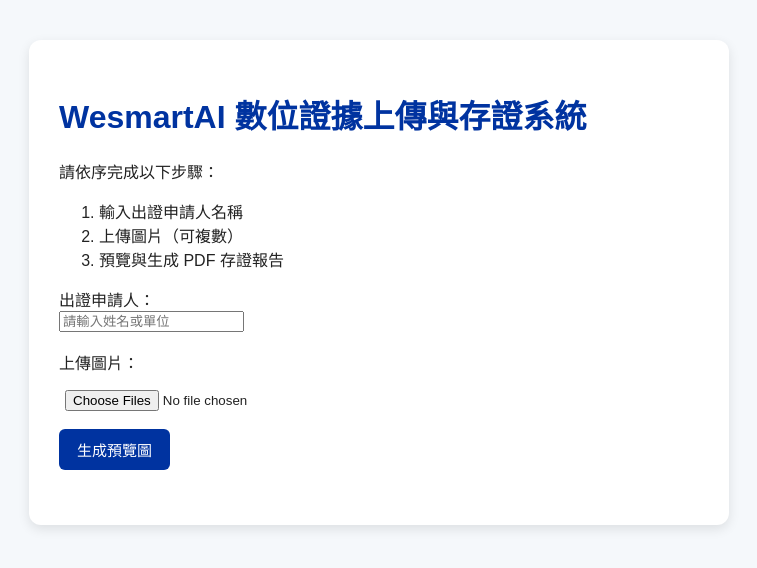
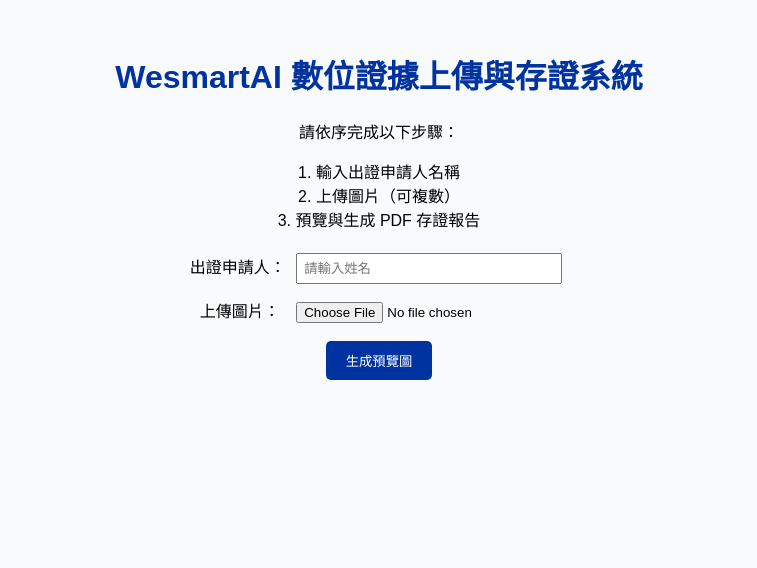
Before and after one commit to takecovertaiwan-cmyk/GPT-UPLOAD, a Flask app: page / in a window 1280 px wide. Shown: the top 568 px of the page, without its empty margins (261-1018 px from the left). Run offline with Flask 3, Linux system fonts and the light colour scheme.

Commit message:
Update index.html

```diff
--- a/templates/index.html
+++ b/templates/index.html
@@ -1,127 +1,134 @@
 <!DOCTYPE html>
 <html lang="zh-Hant">
 <head>
-  <meta charset="UTF-8" />
+  <meta charset="UTF-8">
+  <meta name="viewport" content="width=device-width, initial-scale=1.0" />
   <title>WesmartAI 數位證據上傳與存證系統</title>
   <style>
     body {
-      font-family: "Noto Sans TC", "Microsoft JhengHei", sans-serif;
-      background-color: #f5f8fb;
+      font-family: "Taipei Sans TC", Arial, sans-serif;
+      background-color: #f8fafc;
       margin: 0;
-      padding: 40px;
-      color: #222;
+      padding: 30px;
+      text-align: center;
     }
     h1 {
       color: #0033a0;
-      font-weight: 700;
     }
-    .container {
-      background: white;
-      border-radius: 12px;
-      padding: 30px;
-      max-width: 640px;
-      margin: auto;
-      box-shadow: 0 4px 12px rgba(0,0,0,0.1);
-    }
-    input[type=file] {
-      margin-top: 10px;
+    input[type="text"], input[type="file"] {
+      margin: 6px;
       padding: 6px;
+      width: 250px;
     }
     button {
       background-color: #0033a0;
       color: white;
+      padding: 10px 20px;
       border: none;
-      padding: 10px 18px;
-      border-radius: 6px;
+      border-radius: 5px;
       cursor: pointer;
-      margin-top: 12px;
-      font-size: 15px;
+      margin: 6px;
     }
     button:hover {
       background-color: #0055cc;
     }
-    #preview {
-      margin-top: 25px;
-      text-align: center;
+    .preview {
+      margin-top: 20px;
     }
-    #preview img {
-      max-width: 90%;
-      border: 1px solid #ccc;
-      border-radius: 8px;
+    img {
+      max-width: 400px;
+      border-radius: 10px;
+      box-shadow: 0 2px 6px rgba(0,0,0,0.15);
     }
   </style>
 </head>
 <body>
-  <div class="container">
-    <h1>WesmartAI 數位證據上傳與存證系統</h1>
-    <p>請依序完成以下步驟：</p>
-    <ol>
-      <li>輸入出證申請人名稱</li>
-      <li>上傳圖片（可複數）</li>
-      <li>預覽與生成 PDF 存證報告</li>
-    </ol>
+  <h1>WesmartAI 數位證據上傳與存證系統</h1>
 
-    <form id="uploadForm" enctype="multipart/form-data">
-      <label>出證申請人：</label><br>
-      <input type="text" id="applicant" placeholder="請輸入姓名或單位" required /><br><br>
+  <p>請依序完成以下步驟：</p>
+  <p>1. 輸入出證申請人名稱<br>2. 上傳圖片（可複數）<br>3. 預覽與生成 PDF 存證報告</p>
 
-      <label>上傳圖片：</label><br>
-      <input type="file" id="fileInput" name="file" accept="image/*" required multiple /><br>
-      <button type="submit">生成預覽圖</button>
-    </form>
-
-    <div id="preview"></div>
-    <button id="downloadBtn" style="display:none;">下載 PDF 存證報告</button>
+  <div>
+    <label>出證申請人：</label>
+    <input type="text" id="applicant" placeholder="請輸入姓名" />
   </div>
 
+  <div>
+    <label>上傳圖片：</label>
+    <input type="file" id="file" accept="image/*" />
+  </div>
+
+  <button onclick="generatePreview()">生成預覽圖</button>
+
+  <div class="preview" id="preview-area"></div>
+
+  <button id="generate-btn" style="display:none;" onclick="generatePDF()">下載 PDF 存證報告</button>
+
   <script>
-    const form = document.getElementById("uploadForm");
-    const previewDiv = document.getElementById("preview");
-    const downloadBtn = document.getElementById("downloadBtn");
     let currentFile = null;
-    let currentHash = null;
+    let sha256Hash = "";
 
-    form.addEventListener("submit", async (e) => {
-      e.preventDefault();
-      const files = document.getElementById("fileInput").files;
-      if (!files.length) return alert("請先選擇圖片");
-
-      const file = files[0];
+    async function generatePreview() {
+      const fileInput = document.getElementById("file");
+      const applicant = document.getElementById("applicant").value;
+      if (!fileInput.files.length) {
+        alert("請先選擇圖片");
+        return;
+      }
+      currentFile = fileInput.files[0];
       const formData = new FormData();
-      formData.append("file", file);
+      formData.append("file", currentFile);
 
       const res = await fetch("/preview", { method: "POST", body: formData });
-      if (!res.ok) return alert("預覽生成失敗");
       const data = await res.json();
 
-      currentFile = file.name;
-      currentHash = data.sha256;
+      if (data.error) {
+        alert("上傳失敗：" + data.error);
+        return;
+      }
 
-      previewDiv.innerHTML = `
-        <p><b>檔案名稱：</b>${file.name}</p>
-        <p><b>SHA256：</b>${data.sha256}</p>
-        <img src="${data.preview_url}" alt="預覽圖">
+      sha256Hash = data.sha256;
+
+      document.getElementById("preview-area").innerHTML = `
+        <h3>檔案名稱：${currentFile.name}</h3>
+        <p><b>SHA256：</b> ${data.sha256}</p>
+        <img src="${data.preview_url}" alt="預覽圖" />
       `;
-      downloadBtn.style.display = "inline-block";
-    });
+      document.getElementById("generate-btn").style.display = "inline-block";
+    }
 
-    downloadBtn.addEventListener("click", async () => {
-      if (!currentFile || !currentHash) return alert("請先生成預覽圖");
+    async function generatePDF() {
+      const applicant = document.getElementById("applicant").value;
+      if (!applicant) {
+        alert("請輸入出證申請人名稱");
+        return;
+      }
+
+      const payload = {
+        file_name: currentFile.name,
+        sha256: sha256Hash,
+        applicant: applicant
+      };
+
       const res = await fetch("/generate", {
         method: "POST",
         headers: { "Content-Type": "application/json" },
-        body: JSON.stringify({ file_name: currentFile, sha256: currentHash })
+        body: JSON.stringify(payload)
       });
-      if (!res.ok) return alert("PDF 生成失敗");
+
+      if (!res.ok) {
+        alert("報告生成失敗");
+        return;
+      }
 
       const blob = await res.blob();
       const url = window.URL.createObjectURL(blob);
       const a = document.createElement("a");
       a.href = url;
-      a.download = `report_${currentFile}.pdf`;
+      a.download = `WesmartAI_Report_${currentFile.name}.pdf`;
       a.click();
       window.URL.revokeObjectURL(url);
-    });
+    }
   </script>
 </body>
 </html>
```
